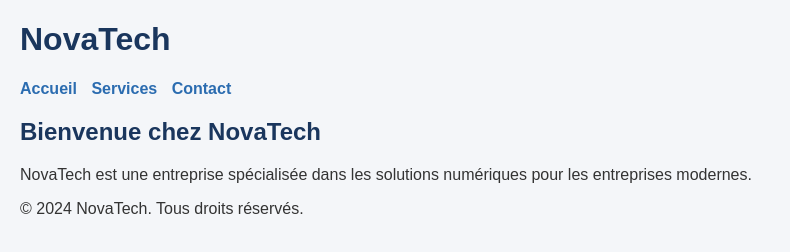
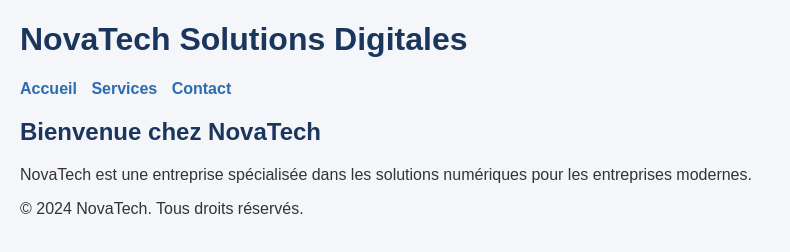
Before and after one commit to Louis-dmm/novatech, a plain HTML site: page index.html in a window 1280 px wide. Shown: the whole page, without its empty margins (0-790 px from the left). Drawn offline with Linux system fonts and the light colour scheme.

Commit message:
Correction Urgente dans index.html

```diff
--- a/index.html
+++ b/index.html
@@ -7,7 +7,7 @@
     </head>
     <body>
         <header>
-            <h1>NovaTech</h1>
+            <h1>NovaTech Solutions Digitales</h1>
             <nav>
                 <a href="index.html">Accueil</a>
                 <a href="services.html">Services</a>
```
